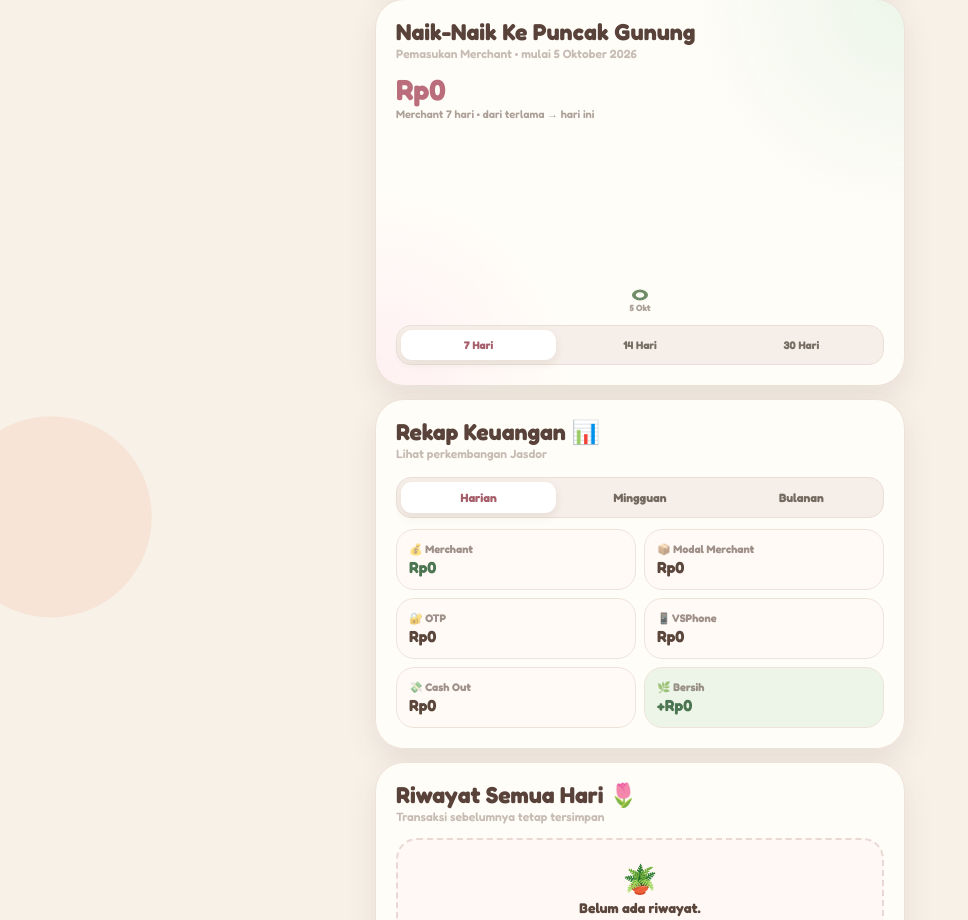
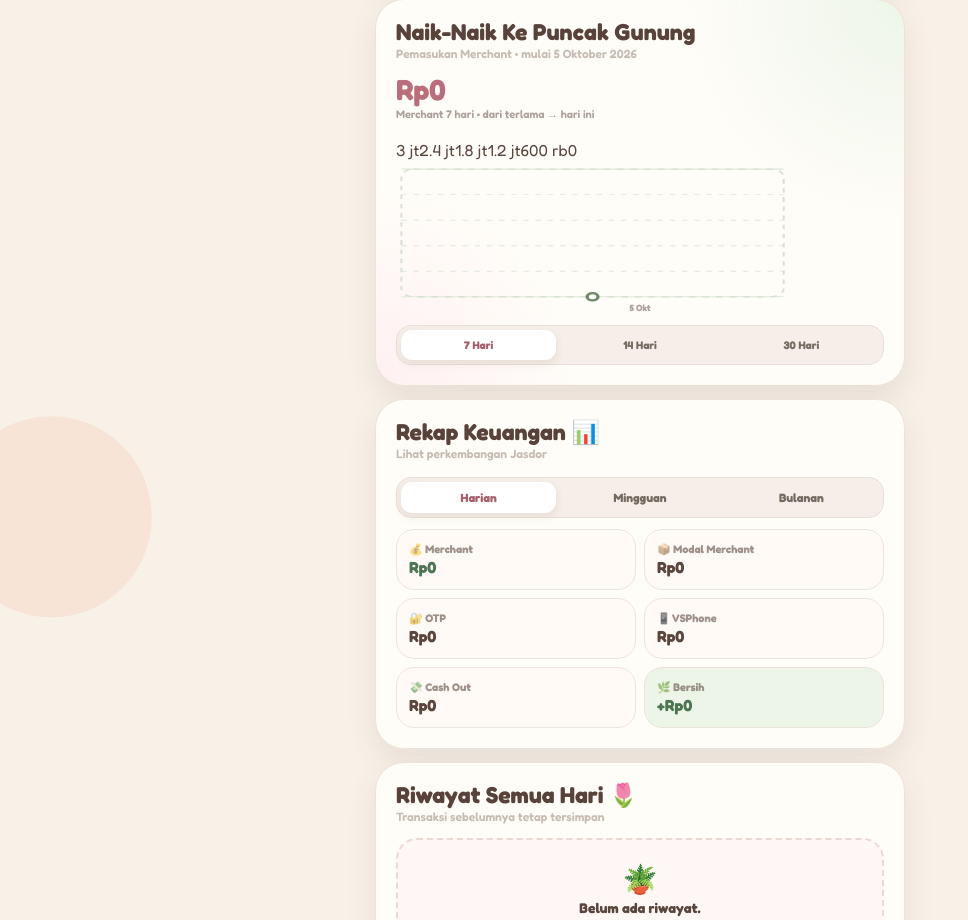
Before and after one commit to wdne054/Catatan-Keuangan, a Next.js app: page / in a window 1280 px wide. Shown: the part 1306-2226 px from the top of the page, without its empty margins (0-968 px from the left). Built offline with nearby package versions, Linux system fonts and the light colour scheme.

Commit message:
Add cute dashed chart grid and lifetime calendar scaling

```diff
--- a/app/page.tsx
+++ b/app/page.tsx
@@ -464,26 +464,51 @@ export default function Home() {
     return days;
   }, [transactions, chartPeriod, currentDate]);
 
-  const chartMax = Math.max(
-    ...chartDays.map((item) => item.value),
-    1,
+  // Skala mengikuti kelipatan Rp600 ribu. Mulai dari Rp3 juta,
+  // lalu otomatis bertambah lagi jika pemasukan melewati batas.
+  const chartStep = 600000;
+  const chartMaxValue = Math.max(
+    3000000,
+    Math.ceil(
+      Math.max(...chartDays.map((item) => item.value), 0) / chartStep,
+    ) * chartStep,
   );
 
-  const chartWidth = 320;
-  const chartHeight = 150;
+  const chartWidth = 360;
+  const chartHeight = 170;
+  const plotLeft = 4;
+  const plotRight = 286;
+  const plotTop = 10;
+  const plotBottom = 150;
+  const plotWidth = plotRight - plotLeft;
+  const plotHeight = plotBottom - plotTop;
 
   const chartPoints = chartDays.map((item, index) => {
     const x =
       chartDays.length === 1
-        ? chartWidth / 2
-        : (index / (chartDays.length - 1)) * chartWidth;
+        ? plotLeft + plotWidth / 2
+        : plotLeft + (index / (chartDays.length - 1)) * plotWidth;
 
     const y =
-      chartHeight -
-      (item.value / chartMax) * (chartHeight - 20);
+      plotBottom -
+      (item.value / chartMaxValue) * plotHeight;
 
     return `${x},${y}`;
   });
+
+  const chartScaleLabels = Array.from(
+    { length: Math.round(chartMaxValue / chartStep) + 1 },
+    (_, index) => index * chartStep,
+  ).reverse();
+
+  const formatChartScale = (value: number) => {
+    if (value === 0) return "0";
+    if (value >= 1000000) {
+      const millions = value / 1000000;
+      return `${Number.isInteger(millions) ? millions : millions.toFixed(1)} jt`;
+    }
+    return `${value / 1000} rb`;
+  };
 
   return (
     <main>
@@ -816,36 +841,56 @@ export default function Home() {
         </div>
 
         <div className="chart-wrapper">
+          <div className="chart-scale" aria-hidden="true">
+            {chartScaleLabels.map((value) => (
+              <span key={value}>{formatChartScale(value)}</span>
+            ))}
+          </div>
+
           <svg
+            className="merchant-chart"
             viewBox={`0 0 ${chartWidth} ${chartHeight}`}
             preserveAspectRatio="none"
+            role="img"
+            aria-label="Grafik pemasukan Merchant"
           >
             <defs>
-              <linearGradient
-                id="merchantFill"
-                x1="0"
-                y1="0"
-                x2="0"
-                y2="1"
-              >
-                <stop
-                  offset="0%"
-                  stopColor="#b7caae"
-                  stopOpacity="0.45"
-                />
-
-                <stop
-                  offset="100%"
-                  stopColor="#b7caae"
-                  stopOpacity="0"
-                />
+              <linearGradient id="merchantFill" x1="0" y1="0" x2="0" y2="1">
+                <stop offset="0%" stopColor="#b7caae" stopOpacity="0.45" />
+                <stop offset="100%" stopColor="#b7caae" stopOpacity="0" />
               </linearGradient>
             </defs>
 
+            {chartScaleLabels.map((value, index) => {
+              const y = plotBottom - (value / chartMaxValue) * plotHeight;
+              return (
+                <line
+                  key={value}
+                  x1={plotLeft}
+                  x2={plotRight}
+                  y1={y}
+                  y2={y}
+                  stroke="#dfe7d9"
+                  strokeWidth={index === 0 || index === chartScaleLabels.length - 1 ? "1.2" : "1"}
+                  strokeDasharray={index === 0 || index === chartScaleLabels.length - 1 ? "0" : "4 5"}
+                />
+              );
+            })}
+
+            <rect
+              x={plotLeft}
+              y={plotTop}
+              width={plotWidth}
+              height={plotHeight}
+              rx="9"
+              fill="none"
+              stroke="#d8e1d2"
+              strokeWidth="1.5"
+              strokeDasharray="5 5"
+            />
+
             <polyline
-              points={`0,${chartHeight} ${chartPoints.join(
-                " ",
-              )} ${chartWidth},${chartHeight}`}
+              points={`${plotLeft},${plotBottom} ${chartPoints.join(" ")} ${plotRight},${plotBottom}`}
               fill="url(#merchantFill)"
               stroke="none"
             />
@@ -860,21 +905,18 @@ export default function Home() {
             />
 
             {chartDays.map((item, index) => {
-              const point = chartPoints[index]
-                .split(",")
-                .map(Number);
-
-              return chartDays.length <= 14 ? (
+              const point = chartPoints[index].split(",").map(Number);
+              return (
                 <circle
                   key={item.date}
                   cx={point[0]}
                   cy={point[1]}
-                  r="4"
+                  r={chartDays.length <= 14 ? "4" : "2.7"}
                   fill="#fffdf8"
                   stroke="#6f8b67"
-                  strokeWidth="2.5"
+                  strokeWidth={chartDays.length <= 14 ? "2.5" : "2"}
                 />
-              ) : null;
+              );
             })}
           </svg>
         </div>
@@ -894,7 +936,6 @@ export default function Home() {
             );
           })}
         </div>
-
         <div className="chart-periods" aria-label="Periode grafik">
           <button
             className={chartPeriod === "7hari" ? "active" : ""}
```
